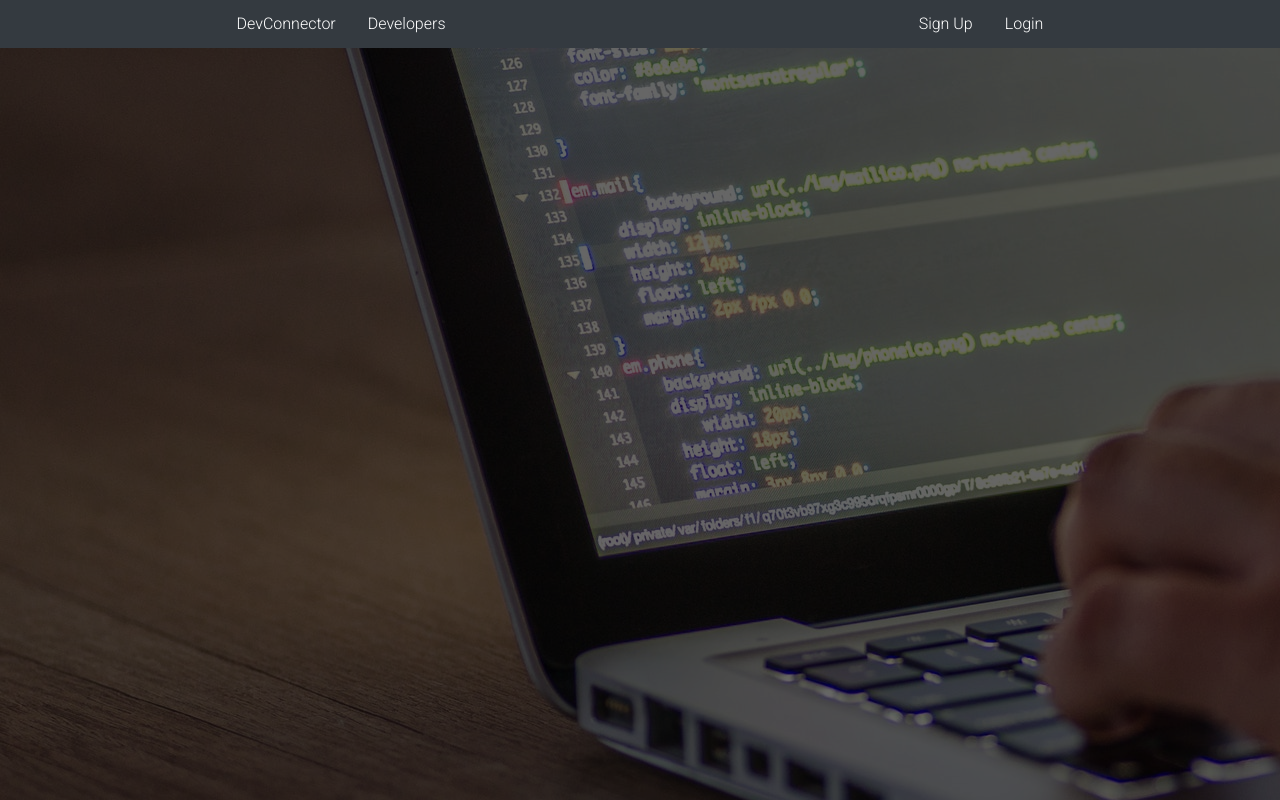
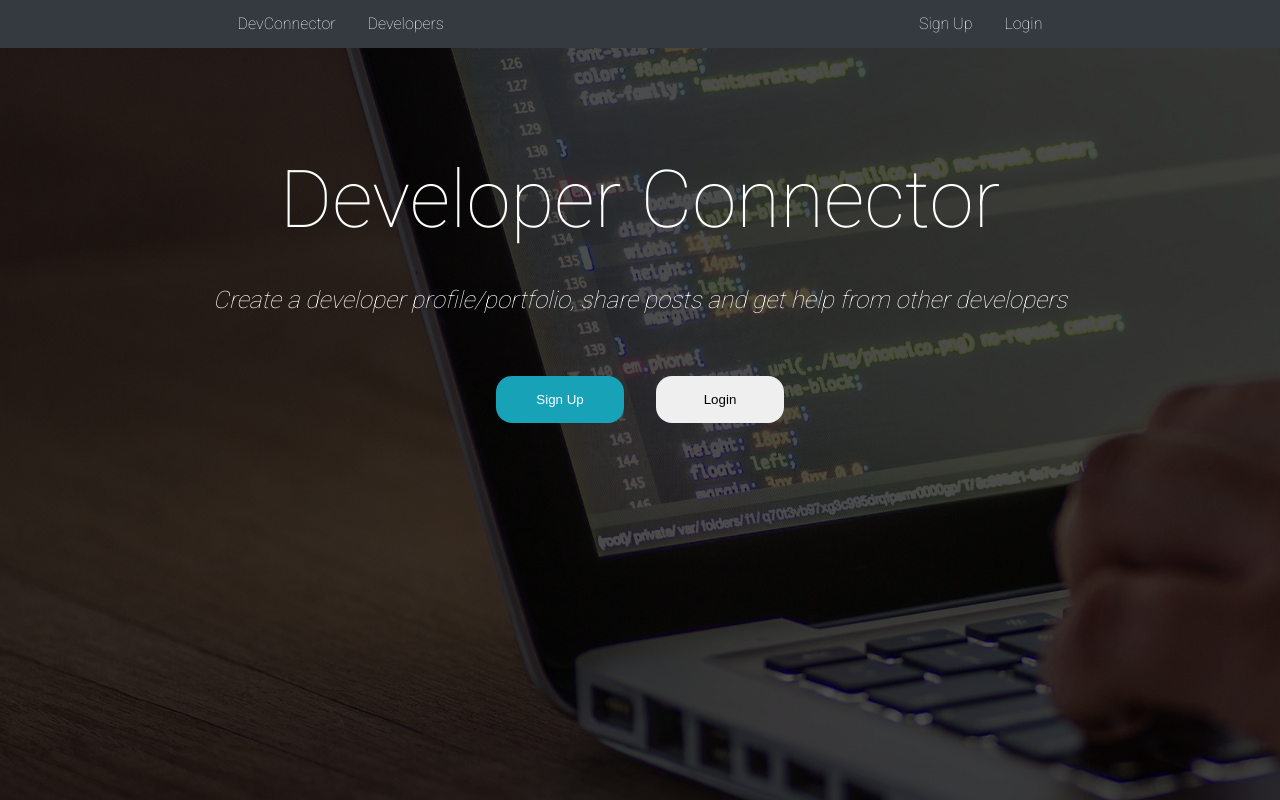
Before and after one commit to erwanriou/devconnector, a React (Create React App) app in the folder client/: page / in a window 1280 px wide. Shown: the top 800 px of the page. Built offline with nearby package versions, Linux system fonts and the light colour scheme.

Commit message:
[project] - set up landing page component styling

```diff
--- a/client/public/index.html
+++ b/client/public/index.html
@@ -6,7 +6,7 @@
     <meta name="theme-color" content="#000000">
     <link rel="manifest" href="%PUBLIC_URL%/manifest.json">
     <link rel="shortcut icon" href="%PUBLIC_URL%/favicon.ico">
-    <link href="https://fonts.googleapis.com/css?family=Roboto:300" rel="stylesheet">
+    <link href="https://fonts.googleapis.com/css?family=Roboto:100" rel="stylesheet">
     <title>DevConnector:  A social network for developers</title>
   </head>
   <body>
--- a/client/src/components/layout/Landing.js
+++ b/client/src/components/layout/Landing.js
@@ -3,8 +3,18 @@ import React from 'react'
 class Landing extends React.Component {
   render() {
     return (
-      <div className='landing '>
-        <p>LANDING PAGE</p>
+      <div className='landing'>
+        <div className="dark">
+          <div className='container'>
+            <h1>Developer Connector</h1>
+            <h2>Create a developer profile/portfolio, share posts and get help from other developers</h2>
+            <div className="register">
+              <button className='greenbtn'>Sign Up</button>
+              <button className='whitebtn'>Login</button>
+            </div>
+          </div>
+        </div>
+
       </div>
     )
   }
--- a/client/src/styles/style.css
+++ b/client/src/styles/style.css
@@ -3,7 +3,6 @@ body {
   font-family: 'Roboto', sans-serif;
   font-size: 12px;
 }
-
 .container {
   margin: 0 auto;
   max-width: 1200px;
@@ -19,7 +18,6 @@ body {
   background-color: #343a40;
   height: 3rem;
 }
-
 .navbar a {
   color: white;
   font-size: 1rem;
@@ -29,16 +27,56 @@ body {
 
 /* Landing */
 .landing {
+  position: relative;
+  z-index: 1;
   background: url('../utils/images/showcase.jpg') no-repeat;
-  filter: brightness(40%);
   height: 1000px;
 }
-
-.landing p {
+.dark {
+  background-color: rgba(0, 0, 0, 0.7);
+  position: absolute;
+  z-index: 1;
+  top: 0;
+  left: 0;
+  width: 100%;
+  height: 100%;
+}
+.landing h1, .landing h2, .landing .register {
+  position: relative;
+  text-align: center;
+  z-index: 10;
+  display: flex;
+  align-items: center;
+  justify-content: center;
   color: white;
 }
-
-
+.landing h1 {
+  padding-top: 10rem;
+  font-size: 5rem;
+}
+.landing h2 {
+  padding: 3rem;
+  font-size: 1.5rem;
+  font-style: italic;
+}
+.greenbtn, .whitebtn {
+  width: 8rem;
+  padding: 1rem;
+  margin: 1rem;
+  border: none;
+  border-radius: 1rem;
+  cursor: pointer;
+}
+.greenbtn {
+  background-color: #17a2b8;
+  color: white;
+}
+.greenbtn:hover {
+  background-color: #138496;
+}
+.whitebtn:hover {
+  background-color: #c1c1c1;
+}
 /* Footer */
 footer {
   display: flex;
@@ -47,7 +85,6 @@ footer {
   background-color: #343a40;
   height: 10rem;
 }
-
 footer p {
   text-align: center;
   color: white;
```
